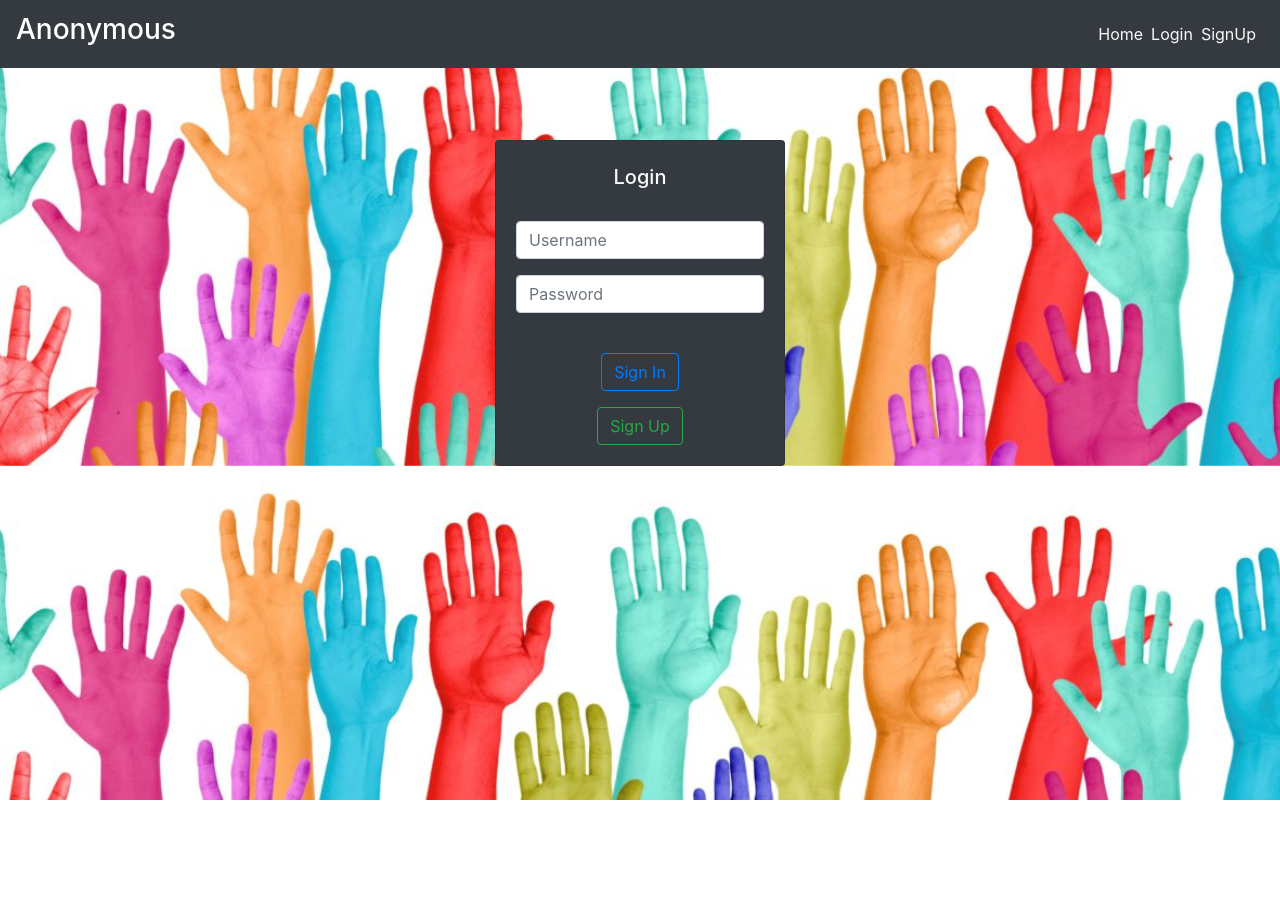
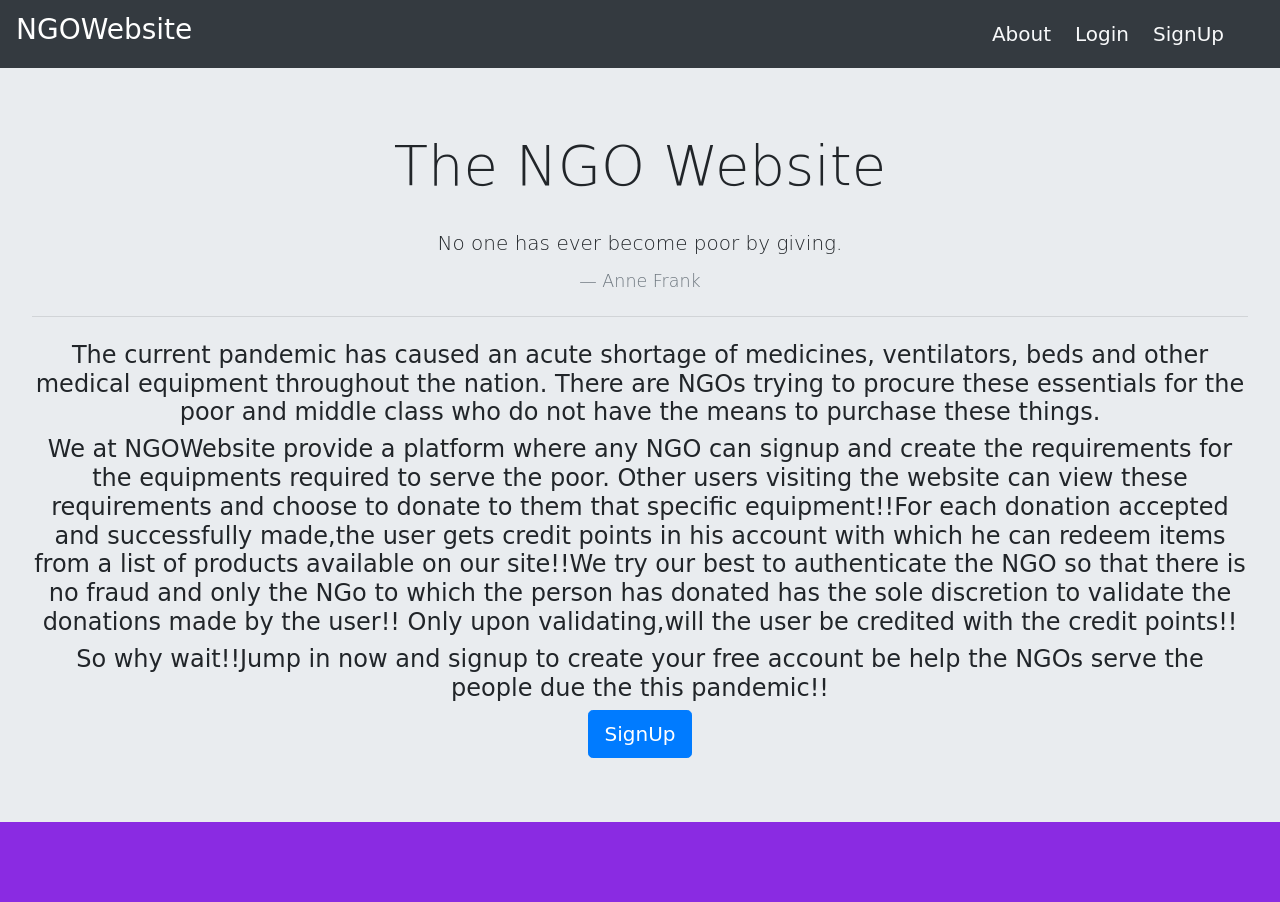
Before and after one commit to yashjhaveri05/T024_ScrapShut_Final, a Django app: page / in a window 1280 px wide. Before the commit the page ends 800 px from the top, so only its background shows below. Run offline with Django 3.2, Linux system fonts and the light colour scheme; some libraries are stand-ins or nearby versions.

Commit message:
mostly final change

```diff
--- a/main/static/main/styles.css
+++ b/main/static/main/styles.css
@@ -1,11 +1,16 @@
 body {
   text-align: center;
-    background-image: url("./background.jpg") !important;
   /* background-repeat: no-repeat; */
-    background-color: lightseagreen !important;
+  background-color:blueviolet !important;
   background-position: center;
   background-size: cover !important;
+  font-family: cursive !important;
 }
+
+h1, h2, h3, h4, h5, h6{
+  font-family: cursive !important;
+}
+
 
 .bg-dark {
   background-color: black !important;
--- /dev/null
+++ b/main/templates/main/about_us.html
@@ -0,0 +1,33 @@
+{% extends "main/layout.html" %} {% block content %}
+<div class="jumbotron rounded-0">
+  <h1 class="display-4 text-center">The NGO Website</h1>
+  <br />
+  <h2 class="lead">
+    <blockquote class="blockquote">
+      <p class="text-center">No one has ever become poor by giving.</p>
+      <footer class="blockquote-footer text-center">Anne Frank</footer>
+    </blockquote>
+  </h2>
+  <hr class="my-4" />
+  <h4 class="text-center">
+    The current pandemic has caused an acute shortage of medicines,
+    ventilators, beds and other medical equipment throughout the
+    nation. There are NGOs trying to procure these essentials for the poor
+    and middle class who do not have the means to purchase these
+    things.
+  </h4>
+  <h4 class="text-center">
+    We at NGOWebsite provide a platform where any NGO can signup and create the requirements for the equipments required to serve the poor.
+    Other users visiting the website can view these requirements and choose to donate to them that specific equipment!!For each donation accepted and successfully
+    made,the user gets credit points in his account with which he can redeem items from a list of products available on our site!!We try our best to authenticate
+    the NGO so that there is no fraud and only the NGo to which the person has donated has the sole discretion to validate the donations made by the user!!
+    Only upon validating,will the user be credited with the credit points!!
+  </h4>
+  <h4 class="text-center">
+    So why wait!!Jump in now and signup to create your free account be help the NGOs serve the people due the this pandemic!!
+  </h4>
+  <div class="text-center">
+    <a class="btn btn-primary btn-lg" href="{% url 'main:signup_options' %}" role="button">SignUp</a>
+  </div>
+</div>
+{% endblock content %}
--- a/main/templates/main/donations_made.html
+++ b/main/templates/main/donations_made.html
@@ -28,6 +28,8 @@
             </div>
         </div>
     </div>
+    {% else %}
+    <h3 class="text-light text-center">No donations made yet!!</h3>
     {% endif %}
 </div>
 {% endblock content %}
--- a/main/templates/main/donations_received.html
+++ b/main/templates/main/donations_received.html
@@ -30,7 +30,7 @@
                         <td>{{ donation.donated_by.email }}</td>
                         <td>{{ donation.donated_by.mobile_number }}</td>
                         {% if donation.validated %}
-                        <td>Doanted On:{{ donation.donated_on }}</td>
+                        <td>Donated On:{{ donation.donated_on }}</td>
                         {% else %}
                         <td><a href="{% url 'main:validate' donation.id %}" class="btn btn-primary">Validate</a></td>
                         {% endif %}
@@ -41,6 +41,8 @@
             </div>
         </div>
     </div>
+    {% else %}
+    <h3 class="text-center text-light">No Donations Received</h3>
     {% endif %}
 </div>
 {% endblock content %}
--- a/main/templates/main/donor_signup.html
+++ b/main/templates/main/donor_signup.html
@@ -111,9 +111,9 @@
         </div>
         <br />
         <div class="form-group">
-          <input type="submit" value="Sign Up" class="btn btn-outline-success" />
+          <input type="submit" value="Sign Up" class="btn btn-success" />
         </div>
-        <a href="{% url 'main:signup_options' %}"><input type="button" value="Back" class="btn btn-outline-primary"></a>
+        <a href="{% url 'main:signup_options' %}"><input type="button" value="Back" class="btn btn-primary"></a>
       </form>
     </div>
   </div>
--- a/main/templates/main/home.html
+++ /dev/null
@@ -1,3 +0,0 @@
-{% extends "main/layout.html" %} {% block content %} <br /><br /><br />
-<h1>hello</h1>>
-{% endblock content %}
--- a/main/templates/main/layout.html
+++ b/main/templates/main/layout.html
@@ -21,7 +21,7 @@
   </head>
   <body>
     <nav class="navbar navbar-expand-lg navbar-dark bg-dark">
-      <a class="navbar-brand" href="/"><h3>Anonymous</h3></a>
+      <a class="navbar-brand" href="/"><h3>NGOWebsite</h3></a>
       <button
           class="navbar-toggler"
           type="button"
@@ -37,24 +37,27 @@
           <ul class="navbar-nav mr-auto">
           </ul>
           <ul class="navbar-nav ml-auto">
-                    <li><a href="{% url 'main:home' %}" class="mr-2 text-light">Home</a></li>
               {% if user.is_authenticated %}
                   {% if user.is_NGO %}
-                      <li><a href="{% url 'main:donations_received' %}" class="mr-2 text-light">Donations</a></li>
-                      <li><a href="{% url 'main:create' %}" class="mr-2 text-light">Create</a></li>
-                      <li><a href="{% url 'main:ngo_req' %}" class="mr-2 text-light">MyRequirements</a></li>
+                      <li class="mt-2 mr-4"><a href="{% url 'main:donations_received' %}" class=" text-light"><h5>Donations</h5></a></li>
+                      <li class="mt-2 mr-4"><a href="{% url 'main:create' %}" class=" text-light"><h5>Create</h5></a></li>
+                      <li class="mt-2 mr-4"><a href="{% url 'main:ngo_req' %}" class=" text-light"><h5>MyRequirements</h5></a></li>
                   {% endif %}
-                    <li><a href="{% url 'main:donations_made' %}" class="mr-2 text-light">Donations Made</a></li>
-                    <li><a href="{% url 'main:gifts' %}" class="mr-2 text-light">Gifts</a></li>
-                    <li><a href="{% url 'main:redeemed_gifts' %}" class="mr-2 text-light">Redeemed</a></li>
-                    <li><a href="{% url 'main:logout' %}" class="mr-2 text-light">Logout</a></li>
+                    <li class="mt-2 mr-4"><a href="{% url 'main:home' %}" class=" text-light"><h5>Home</h5></a></li>
+                    <li class="mt-2 mr-4"><a href="{% url 'main:donations_made' %}" class=" text-light"><h5>Donations Made</h5></a></li>
+                    <li class="mt-2 mr-4"><a href="{% url 'main:gifts' %}" class=" text-light"><h5>Gifts</h5></a></li>
+                    <li class="mt-2 mr-4"><a href="{% url 'main:redeemed_gifts' %}" class=" text-light"><h5>Redeemed</h5></a></li>
+                    <li class="mt-2 mr-4"><a href="{% url 'main:logout' %}" class=" text-light"><h5>Logout</h5></a></li>
               {% else %}
-                    <li><a href="{% url 'main:login_view' %}" class="mr-2 text-light">Login</a></li>
-                    <li><a href="{% url 'main:signup_options' %}" class="mr-2 text-light">SignUp</a></li>
+                    <li class="mt-2 mr-4"><a href="{% url 'main:about_us' %}" class=" text-light"><h5>About</h5></a></li>
+                    <li class="mt-2 mr-4"><a href="{% url 'main:login_view' %}" class=" text-light"><h5>Login</h5></a></li>
+                    <li class="mt-2 mr-4"><a href="{% url 'main:signup_options' %}" class=" text-light"><h5>SignUp</h5></a></li>
               {% endif %}
+                    <li><div id="google_translate_element" class="mr-2 ml-2"></div></li>
           </ul>
       </div>
   </nav>
+  <main>
     {% if messages %}
       {% for message in messages %}
         <div class="alert alert-{{ message.tags }}">
@@ -64,8 +67,17 @@
     {% endif %}
     {% block content %}
     {% endblock %}
+    <br />
+    <br />
+  </main>
     <script src="https://code.jquery.com/jquery-3.2.1.slim.min.js" integrity="sha384-KJ3o2DKtIkvYIK3UENzmM7KCkRr/rE9/Qpg6aAZGJwFDMVNA/GpGFF93hXpG5KkN" crossorigin="anonymous"></script>
     <script src="https://cdnjs.cloudflare.com/ajax/libs/popper.js/1.12.9/umd/popper.min.js" integrity="sha384-ApNbgh9B+Y1QKtv3Rn7W3mgPxhU9K/ScQsAP7hUibX39j7fakFPskvXusvfa0b4Q" crossorigin="anonymous"></script>
     <script src="https://maxcdn.bootstrapcdn.com/bootstrap/4.0.0/js/bootstrap.min.js" integrity="sha384-JZR6Spejh4U02d8jOt6vLEHfe/JQGiRRSQQxSfFWpi1MquVdAyjUar5+76PVCmYl" crossorigin="anonymous"></script>
+    <script type="text/javascript" src="//translate.google.com/translate_a/element.js?cb=googleTranslateElementInit"></script>
+    <script type="text/javascript">
+      function googleTranslateElementInit() {
+        new google.translate.TranslateElement({pageLanguage: 'en'}, 'google_translate_element');
+      }
+      </script>
   </body>
 </html>
--- a/main/templates/main/login_view.html
+++ b/main/templates/main/login_view.html
@@ -26,9 +26,9 @@
         </div>
         <br />
         <div class="form-group">
-          <input type="submit" value="Sign In" class="btn btn-outline-primary" />
+          <input type="submit" value="Sign In" class="btn btn-primary" />
         </div>
-        <a href="{% url 'main:signup_options' %}"><input type="button" value="Sign Up" class="btn btn-outline-success" /></a>
+        <a href="{% url 'main:signup_options' %}"><input type="button" value="Sign Up" class="btn btn-success" /></a>
       </form>
       </div>
     {% for each in messages %}
--- a/main/templates/main/ngo_signup.html
+++ b/main/templates/main/ngo_signup.html
@@ -2,7 +2,7 @@
 <div class="container text-light">
   <div class="card bg-dark">
     <div class="card-body">
-      <h5 class="card-title">Sign Up For Donors</h5>
+      <h5 class="card-title">Sign Up For NGO</h5>
       {% for each in messages %}
       <p>{{each}}</p>
       {% endfor %}
@@ -123,9 +123,9 @@
           />
         </div>
         <div class="form-group">
-          <input type="submit" value="Sign Up" class="btn btn-outline-success" />
+          <input type="submit" value="Sign Up" class="btn btn-success" />
         </div>
-        <a href="{% url 'main:signup_options' %}"><input type="button" value="Back" class="btn btn-outline-primary"></a>
+        <a href="{% url 'main:signup_options' %}"><input type="button" value="Back" class="btn btn-primary"></a>
       </form>
     </div>
   </div>
--- a/main/urls.py
+++ b/main/urls.py
@@ -5,10 +5,11 @@ from django.conf.urls import include
 app_name = 'main'
 
 urlpatterns = [
+    path('', views.about, name='about_us'),
     path('ngo_signup/', views.ngo, name='ngo_signup'),
     path('signup_options/', views.router, name='signup_options'),
     path('donor_signup/', views.donor_signup, name='donor_signup'),
-    path('',views.login_view, name='login_view'),
+    path('login',views.login_view, name='login_view'),
     path('logout/', views.logout, name='logout'),
     path('home/',views.home, name='home'),
     path('create/',views.create,name='create'),
@@ -26,5 +27,5 @@ urlpatterns = [
     path('user/api/', views.UserList.as_view()),
     path('ngo/api', views.NGOList.as_view()),
     path('donations/api/', views.DonationsList.as_view()),
-    path('requirements/api', views.RequirementsList.as_view())
+    path('requirements/api/', views.RequirementsList.as_view())
 ]
--- a/main/views.py
+++ b/main/views.py
@@ -42,9 +42,14 @@ class DonationsList(mixins.ListModelMixin,generics.GenericAPIView):
     def get(self, request, *args, **kwargs):
         return self.list(request, *args, **kwargs)
 
+def about(request):
+    return render(request, 'main/about_us.html')
+
 #Ngo Signup
 def ngo(request):
-    if request.method == 'GET':
+    if request.user.is_authenticated:
+        return redirect('main:home')
+    elif request.method == 'GET':
         return render(request, 'main/ngo_signup.html')
 
     elif request.method == 'POST':
@@ -76,11 +81,13 @@ def ngo(request):
 
 #Donor Signup
 def donor_signup(request):
-    if request.method == 'GET':
+    if request.user.is_authenticated:
+        return redirect('main:home')
+    elif request.method == 'GET':
         return render(request, 'main/donor_signup.html')
 
     elif request.method == 'POST':
-        first_name = request.POST.get('username')
+        first_name = request.POST.get('firstname')
         last_name = request.POST.get('lastname')
         username = request.POST.get('username')
         email = request.POST.get('email')
@@ -104,7 +111,9 @@ def donor_signup(request):
 
 #login
 def login_view(request):
-    if request.method == 'GET':
+    if request.user.is_authenticated:
+        return redirect('main:home')
+    elif request.method == 'GET':
         return render(request, 'main/login_view.html')
 
     elif request.method == 'POST':
@@ -201,7 +210,7 @@ def donate(request):
         donation = Donations(donated_by=donated_by, equipment_donated=requirement, quantity_donated=quantity_donated)
         donation.save()
         messages.success(request, "Thankyou for donating!!")
-    return redirect("home")
+    return redirect("main:home")
 
 #donor checking his donations
 @login_required
```
Also changed, not shown: main/templates/main/detail.html (+5 -5 lines), main/templates/main/display_requirements.html (+4 -4 lines), main/templates/main/gifts.html (+5 -6 lines), main/templates/main/requirement_create.html (+8 -2 lines), main/templates/main/signup_options.html (+4 -3 lines), main/templates/main/update.html (+9 -5 lines), db.sqlite3. Lines whose indentation alone changed are shown as unchanged.
